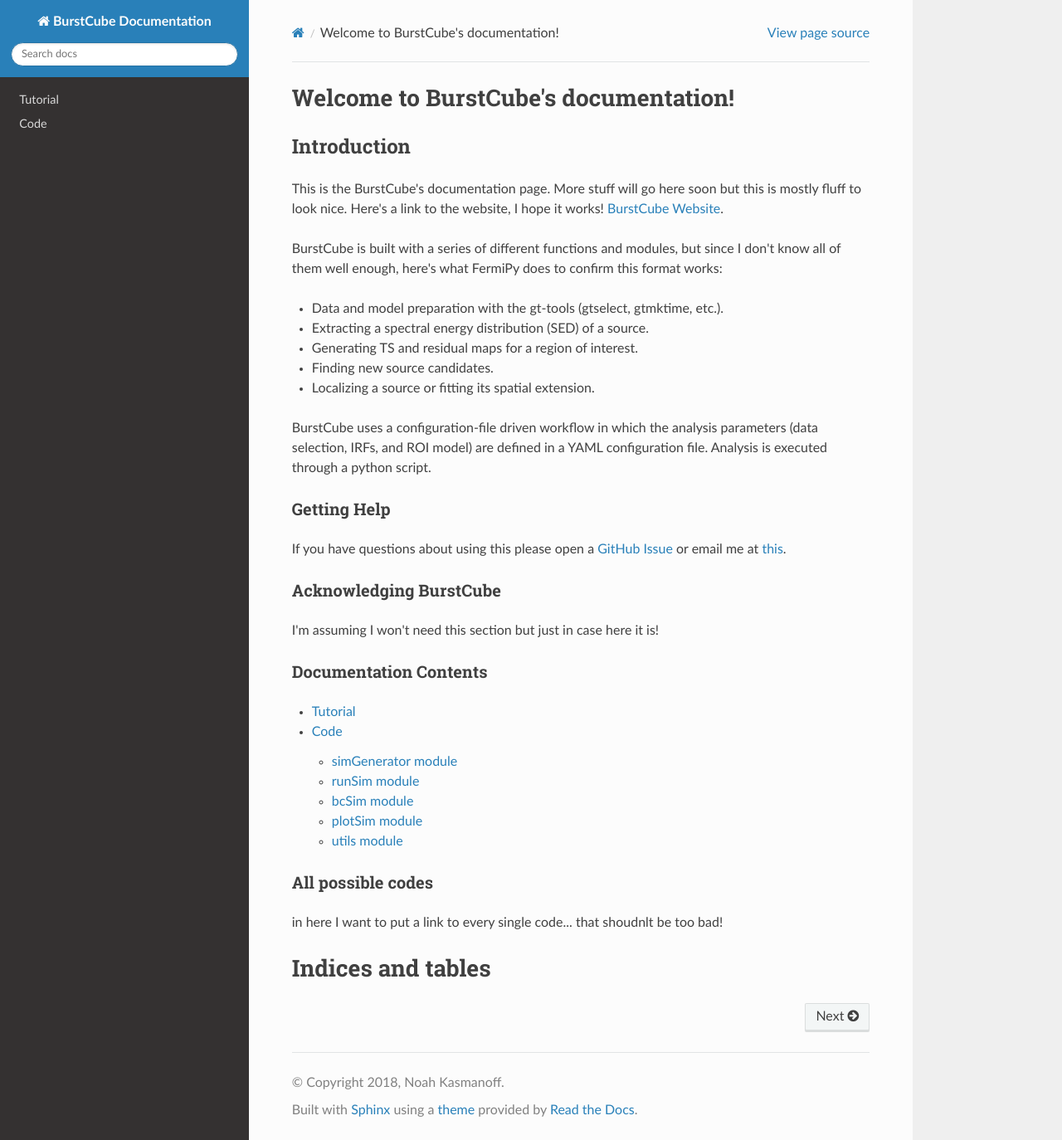
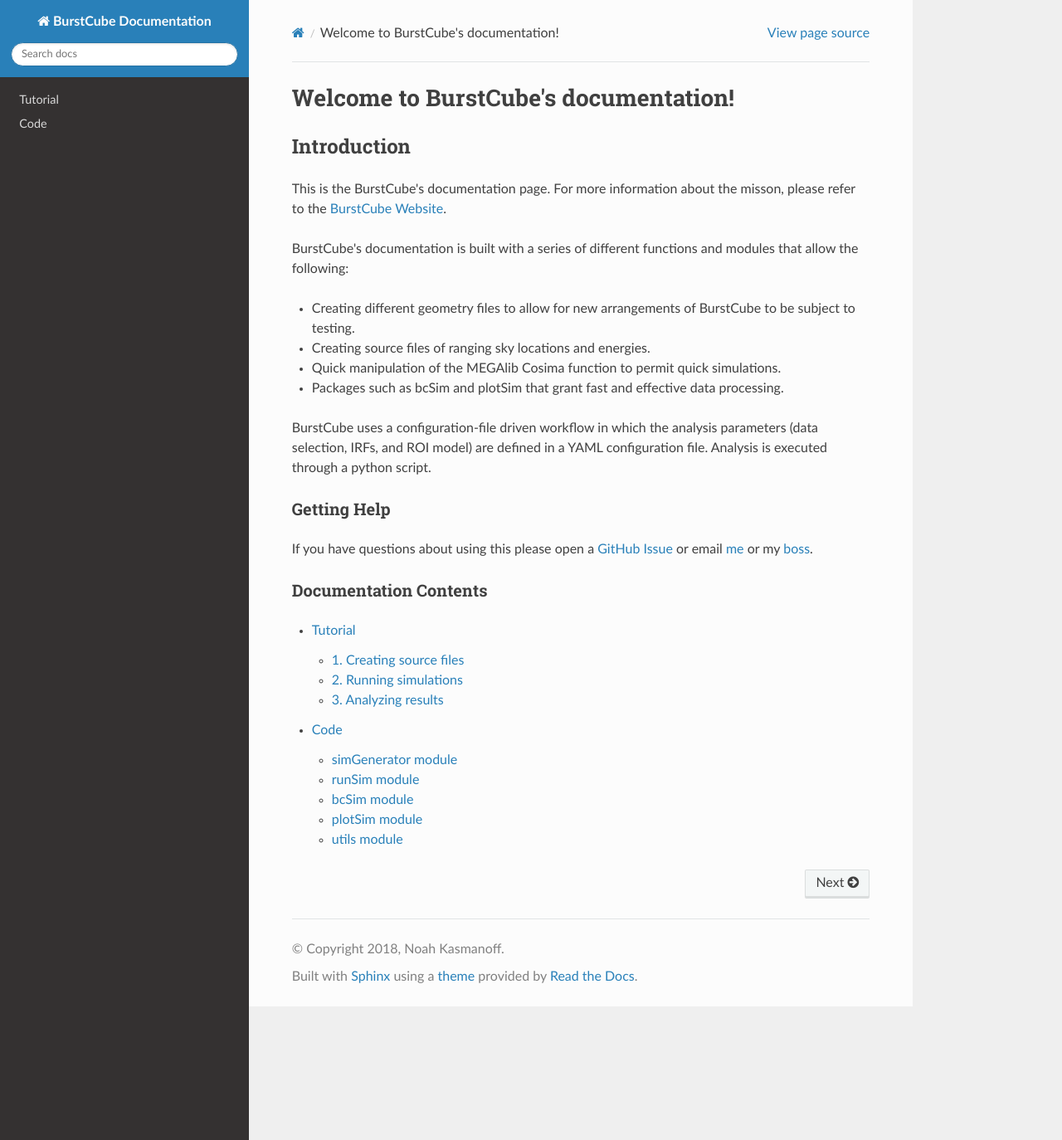
Before and after one commit to lepalmer/Simulation, a Sphinx documentation site: the page built from docs/index.rst, in a window 1280 px wide and 1374 px high. Shown: the whole window at 83% size. Built offline with Sphinx 7.4.7 and the Read the Docs theme 2.0.0, drawn with Linux system fonts in a browser that asks for light colours.

Commit message:
removed most of the fluff, almost real documentation

```diff
--- a/docs/index.rst
+++ b/docs/index.rst
@@ -10,22 +10,20 @@ Welcome to BurstCube's documentation!
 Introduction
 ##################################
 
-This is the BurstCube's documentation page.  More stuff will go here soon but this is mostly fluff to look nice. Here's a link to the website, I hope it works!
+This is the BurstCube's documentation page. For more information about the misson, please refer to the
 `BurstCube Website
 <https://asd.gsfc.nasa.gov/burstcube/>`_.
 
-BurstCube is built with a series of different functions and modules, but since I don't know all of them well enough, here's what FermiPy does to confirm this format works:
+BurstCube's documentation is built with a series of different functions and modules that allow the following:
 
-* Data and model preparation with the gt-tools (gtselect, gtmktime,
-  etc.).
+* Creating different geometry files to allow for new arrangements of BurstCube to be subject to testing.
 
-* Extracting a spectral energy distribution (SED) of a source.
+* Creating source files of ranging sky locations and energies.
 
-* Generating TS and residual maps for a region of interest.
+* Quick manipulation of the MEGAlib Cosima function to permit quick simulations.
 
-* Finding new source candidates.
+* Packages such as bcSim and plotSim that grant fast and effective data processing.
 
-* Localizing a source or fitting its spatial extension.
 
 BurstCube uses a configuration-file driven workflow in which the
 analysis parameters (data selection, IRFs, and ROI model) are defined
@@ -37,13 +35,7 @@ Getting Help
 ------------
 
 If you have questions about using this please open a `GitHub Issue
-<https://github.com/BurstCube/Simulation/issues>`_ or email me at `this <mailto:nkasmanoff@gmaila.com>`_.
-
-
-Acknowledging BurstCube
--------------------------
-
-I'm assuming I won't need this section but just in case here it is!
+<https://github.com/BurstCube/Simulation/issues>`_ or email `me <mailto:nkasmanoff@gmail.com>`_ or my `boss <mailto:jeremy.s.perkins@nasa.gov>`_.
 
 
 
@@ -56,23 +48,3 @@ Documentation Contents
 
    tutorial
    code
-
-
-
-
-
-
-All possible codes
--------------------
-
-in here I want to put a link to every single code... that shoudnlt be too bad!
-
-
-
-
-Indices and tables
-==================
-
-.. * :ref:`genindex`
-.. * :ref:`modindex`
-.. * :ref:`search`
```
Also changed, not shown: docs/tutorial.rst (+8 -5 lines).
